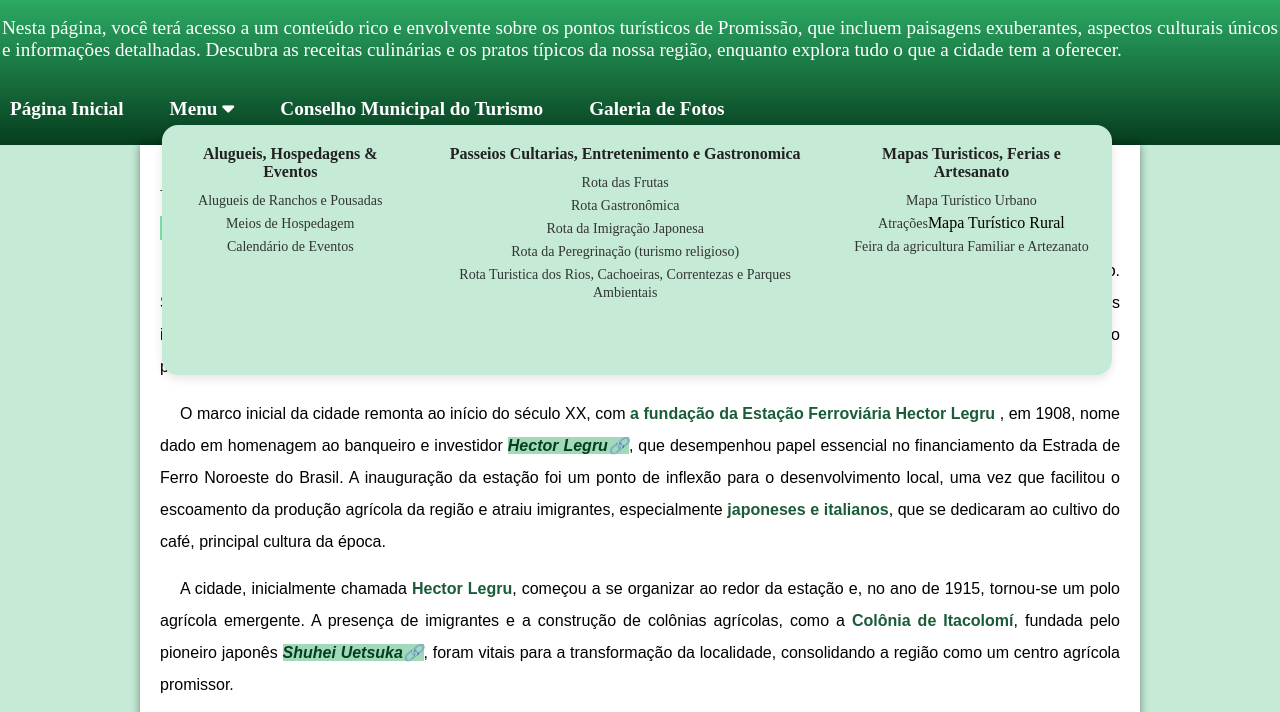
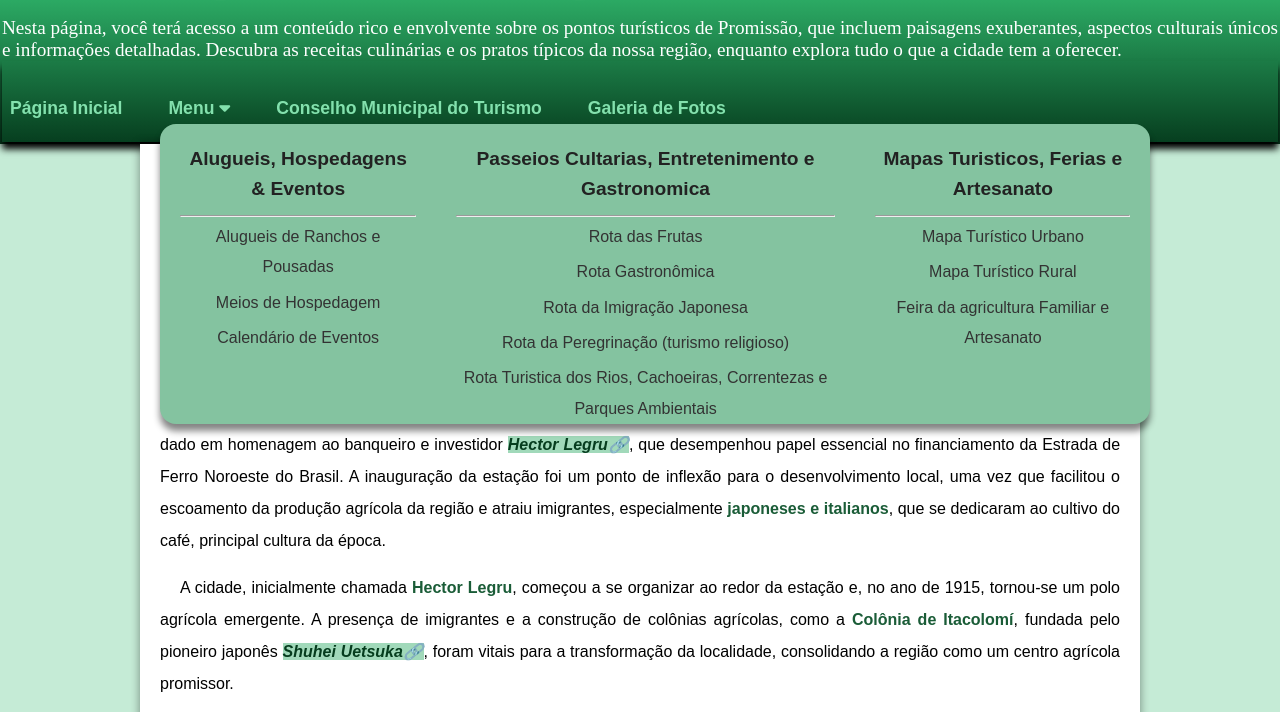
Before and after one commit to dan1723/site-turismo, a plain HTML site: page index.html in a window 1280 px wide. Both pictures are taken after a click on the link "Menu". Shown: the part 67-779 px from the top of the page. Drawn offline with nearby package versions, Linux system fonts and the light colour scheme; files whose address does not match are found by name; a web font is replaced by a local one.

Commit message:
ajustes de estilização do menu e submenu

```diff
--- a/css/estilo_padrao.css
+++ b/css/estilo_padrao.css
@@ -58,6 +58,7 @@ header {
   text-align: center;
   padding: 2px;
   font-family: 'Times New Roman', Times, serif;
+
 }
 
 header > h1 {
@@ -82,8 +83,14 @@ header p {
 
 
 /*CONFIGURAÇÃO DO MENU E SUB-MENU*/
+.interface{
+  box-shadow: 0px 7px 7px black;
+  margin: 0%;
+}
+
 .navbar {
   padding: 10px 20px;
+  font-family: var(--fonte-padrao);
 }
 
 .menu {
@@ -95,19 +102,30 @@ header p {
   position: relative;
 }
 
+.hover-menu:hover{
+  background-color: var(--cor2);
+  color: var(--cor5);
+}
+
+.hover-submenu:hover{
+  color: white;
+}
+
 .menu > li {
   position: relative;
 }
 
 .menu > li > a {
   text-decoration: none;
-  color: white;
-  font-weight: bolder;
+  color: var(--cor1);
+  font-weight: bold;
   padding: 5px 8px;
   display: inline-block;
   cursor: pointer;
   margin-top: 14px;
-  font-size: 1.2em;
+  font-size: 1.1em;
+  border-radius: 5px;
+  transition-duration: 0.25s;
 }
 
 .dropdown {
@@ -115,26 +133,30 @@ header p {
   position: absolute;
   top: 100%;
   left: 0;
-  background-color: var(--cor0);
-  box-shadow: 0 4px 10px rgba(0,0,0,0.1);
+  background-color: #84c3a0;
   padding: 20px;
   display: none;
   flex-wrap: nowrap;
   gap: 40px;
   z-index: 1000;
   transition: all 0.3s ease-in-out; /*Suaviza a exibição do submenu*/
-  width: 950px;
-  height: 250px;
+  width: 990px;
+  height: 300px;
   border-radius: 16px;
+  font-family: var(--fonte-padrao);
+  box-shadow: 0px 7px 7px rgba(0, 0, 0, 0.486);
+
 }
 
 .dropdown-column {
   min-width: 200px;
+  line-height: 1.9em ;
+
 }
 
 .dropdown-column h4 {
   margin-top: 0;
-  font-size: 16px;
+  font-size: 1.2em;
   margin-bottom: 10px;
   color: #222;
 }
@@ -152,7 +174,9 @@ header p {
 .dropdown-column ul li a {
   text-decoration: none;
   color: #333;
-  font-size: 14px;
+  font-size: 1.0em;
+  text-align: justify;
+  padding: auto;
 }
 
 .menu > li.active .dropdown {
--- a/index.html
+++ b/index.html
@@ -4,7 +4,7 @@
 <head>
     <meta charset="UTF-8">
     <meta name="viewport" content="width=device-width, initial-scale=1.0">
-    <link rel="shortcut icon" href="logo de Promissâo.png" type="image/x-icon">
+    <link rel="shortcut icon" href="assets/img/logo de Promissâo.png" type="image/x-icon">
     <link rel="stylesheet" href="https://cdn.jsdelivr.net/npm/bootstrap-icons@1.11.3/font/bootstrap-icons.min.css">
     <title>Secretária do Turismo</title>
     <link rel="stylesheet" href="https://cdnjs.cloudflare.com/ajax/libs/font-awesome/6.7.0/css/all.min.css">
@@ -13,6 +13,7 @@
 </head>
 
 <body>
+    <!--Configuração do Header-->
     <header>
         <h1>Departamento Municipal do Turismo de Promissão</h1>
 
@@ -28,44 +29,48 @@
                 <nalv class="navbar">
                     <ul class="menu" id="main-menu">
                         <li>
-                            <a href="#">Página Inicial</a>
+                            <a href="#" class="hover-menu">Página Inicial</a>
                         </li>
                         <li class="has-dropdown">
-                            <a href="#">Menu <i class="fa-solid fa-caret-down"></i></a>
+                            <a href="#" class="hover-menu">Menu <i class="fa-solid fa-caret-down"></i></a>
                             <div class="dropdown">
                                 <div class="dropdown-column">
                                     <h4>Alugueis, Hospedagens & Eventos</h4>
+                                    <hr>
                                     <ul>
-                                        <li><a href="pages/magiaNatalina.html" target="_self">Alugueis de Ranchos e Pousadas</a></li>
-                                        <li><a href="pages/meiosdeHospedagem.html" target="_self">Meios de Hospedagem</a></li>
-                                        <li><a href="pages/calendárioDeEventos.html" target="_self">Calendário de Eventos</a></li>
+                                        <li><a href="pages/magiaNatalina.html" target="_self" class="hover-submenu">Alugueis de Ranchos e Pousadas</a></li>
+                                        <li><a href="pages/meiosdeHospedagem.html" target="_self" class="hover-submenu">Meios de Hospedagem</a></li>
+                                        <li><a href="pages/calendárioDeEventos.html" target="_self" class="hover-submenu">Calendário de Eventos</a></li>
                                     </ul>
                                 </div>
                                 <div class="dropdown-column">
                                     <h4>Passeios Cultarias, Entretenimento e Gastronomica</h4>
+
+                                    <hr>
                                     <ul>
-                                        <li><a href="pages/rotaDasFrutas.html" target="_self">Rota das Frutas</a></li>
-                                        <li><a href="pages/rotaGastronomica.html" target="_self">Rota Gastronômica</a></li>
-                                        <li><a href="pages/rotaDaImigraçãoJaponesa.html" target="_self">Rota da Imigração Japonesa</a></li>
-                                        <li><a href="pages/rotaDaPeregrinacao.html" target="_self">Rota da Peregrinação (turismo religioso)</a></li>
-                                        <li><a href="pages/rotaTuristicaDosRios.html" target="_self">Rota Turistica dos Rios, Cachoeiras, Correntezas e Parques Ambientais</a></li>
+                                        <li><a href="pages/rotaDasFrutas.html" target="_self" class="hover-submenu">Rota das Frutas</a></li>
+                                        <li><a href="pages/rotaGastronomica.html" target="_self" class="hover-submenu">Rota Gastronômica</a></li>
+                                        <li><a href="pages/rotaDaImigraçãoJaponesa.html" target="_self" class="hover-submenu">Rota da Imigração Japonesa</a></li>
+                                        <li><a href="pages/rotaDaPeregrinacao.html" target="_self" class="hover-submenu">Rota da Peregrinação (turismo religioso)</a></li>
+                                        <li><a href="pages/rotaTuristicaDosRios.html" target="_self" class="hover-submenu">Rota Turistica dos Rios, Cachoeiras, Correntezas e Parques Ambientais</a></li>
                                     </ul>
                                 </div>
                                 <div class="dropdown-column">
                                     <h4>Mapas Turisticos, Ferias e Artesanato</h4>
+                                    <hr>
                                     <ul>
-                                        <li><a href="pages/mapasTurismoUrbano.html" target="_self">Mapa Turístico Urbano</a></li>
-                                        <li><a href="pages/mapasTurismoRural.html" target="_self">Atrações</a>Mapa Turístico Rural</li>
-                                        <li><a href="pages/feiraArtesanato.html" target="_self">Feira da agricultura Familiar e Artezanato</a></li>
+                                        <li><a href="pages/mapasTurismoUrbano.html" target="_self" class="hover-submenu">Mapa Turístico Urbano</a></li>
+                                        <li><a href="pages/mapasTurismoRural.html" target="_self" class="hover-submenu"</  a>Mapa Turístico Rural</li>
+                                        <li><a href="pages/feiraArtesanato.html" target="_self" class="hover-submenu">Feira da agricultura Familiar e Artesanato</a></li>
                                     </ul>
                                 </div>
                             </div>
                         </li>
                         <li>
-                            <a href="pages/conselhoMunicipalTurismo.html" target="_self">Conselho Municipal do Turismo</a>
+                            <a href="pages/conselhoMunicipalTurismo.html" target="_self" class="hover-menu">Conselho Municipal do Turismo</a>
                         </li>
                         <li>
-                            <a href="pages/galeriaFotos.html">Galeria de Fotos</a>
+                            <a href="pages/galeriaFotos.html" class="hover-menu">Galeria de Fotos</a>
                         </li>
                     </ul>
                 </nav>
@@ -73,6 +78,8 @@
         </section>
 
     </header>
+
+    <!--Configuração do main-->
     <main>
         <section>
             <h1>A História de Promissão</h1>
@@ -121,7 +128,7 @@
             <br>
             <picture>
                 <source media="(max-width: 670px)" srcset="imagens/cidade_de_Promissão.webp">
-                <img src="imagens/cidade_de_Promissão.webp" alt="Cidade de Promissâo">
+                <img src="assets/img/cidade_de_Promissão.webp" alt="Cidade de Promissâo">
             </picture>
 
         </section>
@@ -182,16 +189,18 @@
         </h2>
         <br>
         <div class="video">
-            <iframe width="560" height="315" src="videos/VID-20250301-WA0019.mp4" title="YouTube video player"
+            <iframe width="560" height="315" src="assets/videos/VID-20250301-WA0019.mp4" title="YouTube video player"
                 frameborder="0"
                 allow="accelerometer; autoplay; clipboard-write; encrypted-media; gyroscope; picture-in-picture; web-share"
                 referrerpolicy="strict-origin-when-cross-origin" allowfullscreen></iframe>
         </div>
     </main>
+
+    <!--Configuração do Footer-->
     <footer>
         <!-- LOGO DO RODAPÉ -->
         <div class="logo">
-            <img src="logo de Promissâo.png" alt="Brasão da Prefeitura" class="logo">
+            <img src="assets/img/logo de Promissâo.png" alt="Brasão da Prefeitura" class="logo">
         </div>
         <!-- FIM LOGO RODAPÉ -->
 
```
